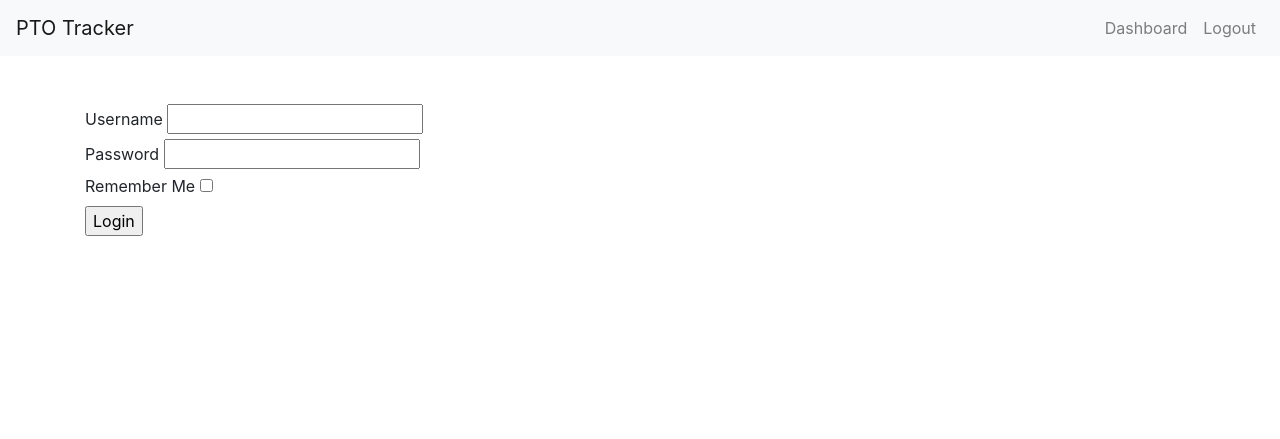
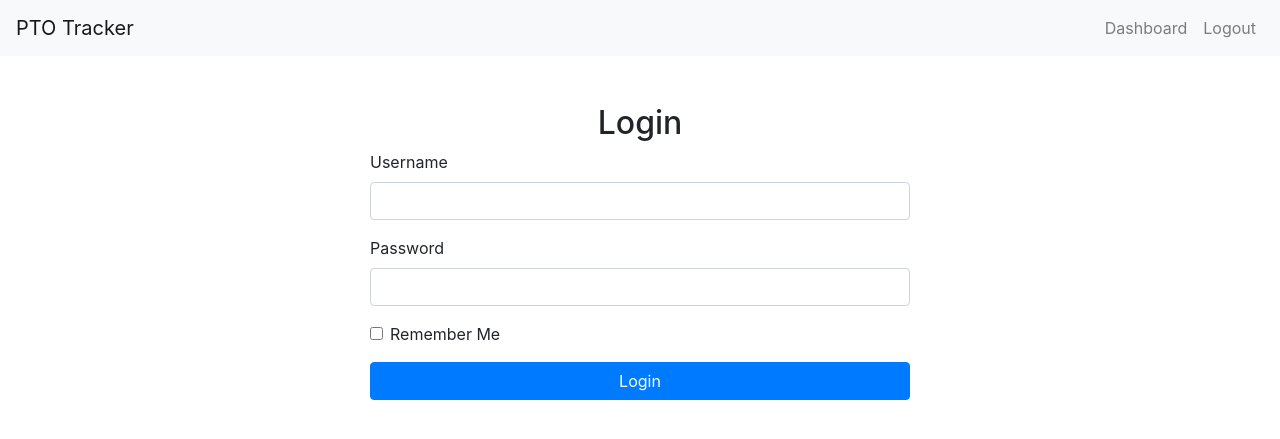
Before and after one commit to ChristopherStrom/PTO-Tracker, a Flask app: page / in a window 1280 px wide. Shown: the top 439 px of the page. Run offline with Flask 3, Linux system fonts and the light colour scheme; some libraries are stand-ins or nearby versions.

Commit message:
Update login.html
add style

```diff
--- a/templates/login.html
+++ b/templates/login.html
@@ -1,21 +1,26 @@
 {% extends "base.html" %}
 {% block content %}
-    <form method="POST" action="{{ url_for('login') }}">
-        {{ form.hidden_tag() }}
-        <div>
-            {{ form.username.label }}
-            {{ form.username }}
+    <div class="row justify-content-center">
+        <div class="col-md-6">
+            <h2 class="text-center">Login</h2>
+            <form method="POST">
+                {{ form.hidden_tag() }}
+                <div class="form-group">
+                    {{ form.username.label(class="form-label") }}
+                    {{ form.username(class="form-control") }}
+                </div>
+                <div class="form-group">
+                    {{ form.password.label(class="form-label") }}
+                    {{ form.password(class="form-control") }}
+                </div>
+                <div class="form-group form-check">
+                    {{ form.remember(class="form-check-input") }}
+                    {{ form.remember.label(class="form-check-label") }}
+                </div>
+                <div class="form-group">
+                    {{ form.submit(class="btn btn-primary btn-block") }}
+                </div>
+            </form>
         </div>
-        <div>
-            {{ form.password.label }}
-            {{ form.password }}
-        </div>
-        <div>
-            {{ form.remember.label }}
-            {{ form.remember }}
-        </div>
-        <div>
-            {{ form.submit }}
-        </div>
-    </form>
+    </div>
 {% endblock %}
```
